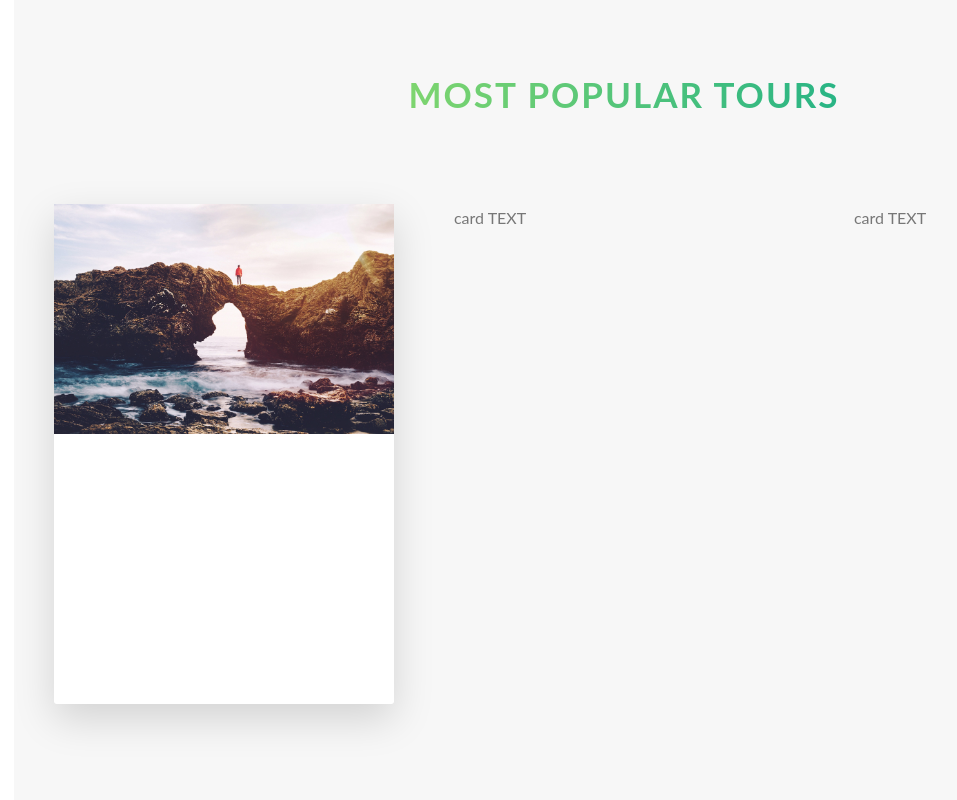
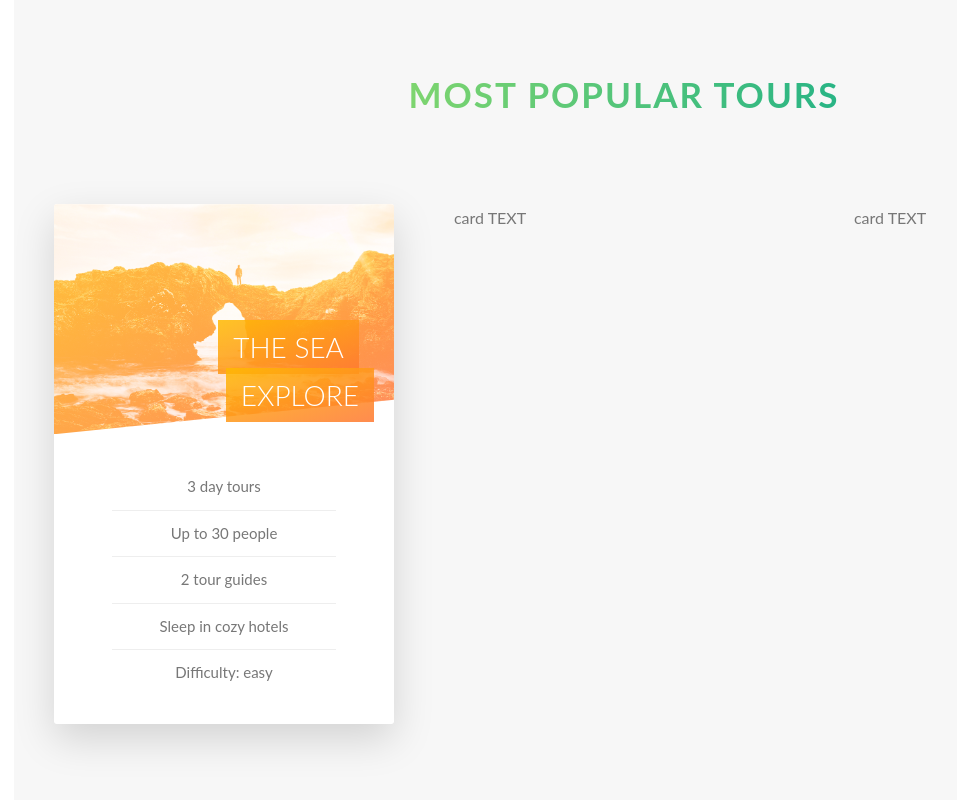
Before and after one commit to Stalker-Pro/My_adaptive_site, a website: page index.html in a window 1280 px wide. Shown: the part 2296-3096 px from the top of the page, without its empty margins (16-973 px from the left). Drawn offline with Linux system fonts and the light colour scheme.

Commit message:
CARD FULL

```diff
--- a/helpInformation(for_dev).txt
+++ b/helpInformation(for_dev).txt
@@ -44,6 +44,10 @@ body {
   translate: -50% -50%;
 
 
+/// ЦЕНТРИРОВАНИЕ для блока
+			margin: 0 auto;
+
+
 /* ЦЕНТРИРОВАНИЕ ПО ГОРИЗОНТАЛИ */
 .row {
     max-width: 114rem;
--- a/index.html
+++ b/index.html
@@ -145,21 +145,33 @@
 					<div class="col-1-of-3">
 						<div class="card">
 							<div class="card__side card__side--front">
+								<div class="card__picture card__picture--1">&nbsp;</div>
 
-								<div class="card__picture card__picture--1">
-									&nbsp;
-								</div>
-
-								<div class="card__heading">
-									Heading
-								</div>
+								<h4 class="card__heading">
+									<span class="card__heading-span card__heading-span--1">
+										The Sea Explore
+									</span>
+								</h4>
 
 								<div class="card__details">
-									Details
+									<ul>
+										<li>3 day tours</li>
+										<li>Up to 30 people</li>
+										<li>2 tour guides</li>
+										<li>Sleep in cozy hotels</li>
+										<li>Difficulty: easy</li>
+									</ul>
 								</div>
 							</div>
 							<div class="card__side card__side--back card__side--back-1">
-								BACK
+								<div class="card__cta">
+									<!--call to action box  -->
+									<div class="card__price-box">
+										<p class="card__price-only">Only</p>
+										<p class="card__price-value">$297</p>
+									</div>
+									<a href="#" class="btn btn--white">Book now!</a>
+								</div>
 							</div>
 						</div>
 					</div>
--- a/sass/abstracts/_variables.scss
+++ b/sass/abstracts/_variables.scss
@@ -11,6 +11,7 @@ $color-tertiary-light: #2998ff;
 $color-tertiary-dark: #5643fa;
 
 $color-grey-light-1: #f7f7f7;
+$color-grey-light-2: #eee;
 
 $color-grey-dark: #777;
 $color-white: #fff;
--- a/sass/components/_card.scss
+++ b/sass/components/_card.scss
@@ -1,64 +1,143 @@
 .card {
-
 	//FUNCTIONALITY
 
 	perspective: 150rem;
 	-moz-perspective: 150rem;
 	position: relative;
-	height: 50rem;
+	height: 52rem;
 
 	&__side {
-		height: 50rem;
-        color: white;
-        font-size: 2rem;
+		height: 52rem;
 		position: absolute;
 		top: 0;
 		left: 0;
 		width: 100%;
-		backface-visibility: hidden;//So that green part is at the back
+		backface-visibility: hidden; //So that green part is at the back
 		border-radius: 3px;
-		box-shadow:$shadow-light;
+		box-shadow: $shadow-light;
+		overflow: hidden; // that it picture doesn't go beyond the frame
 
-		transition: all .8s ease;
+		transition: all 0.8s ease;
 
-		&--front{
-			background-color:$color-white;
-
+		&--front {
+			background-color: $color-white;
 		}
 
-		&--back{
+		&--back {
 			background-color: green;
 			transform: rotateY(180deg);
 
-			&-1{
-				background-image: linear-gradient(to right bottom, $color-secondary-light, $color-secondary-dark);
+			&-1 {
+				background-image: linear-gradient(
+					to right bottom,
+					$color-secondary-light,
+					$color-secondary-dark
+				);
 			}
 		}
 	}
 
-	&:hover &__side--front{
+	&:hover &__side--front {
 		transform: rotateY(-180deg);
 	}
 
-	&:hover &__side--back{
+	&:hover &__side--back {
 		transform: rotateY(0deg); //360
 	}
 
 	//FRONT SIDE STYLING
-	&__picture{
-		background-size: covgit stauser;
+	&__picture {
+		background-size: cover;
 		height: 23rem;
+		background-blend-mode: screen; //That it Gradient don't across Picture
+		-webkit-clip-path: polygon(0 0, 100% 0, 100% 85%, 0 100%);
+		clip-path: polygon(0 0, 100% 0, 100% 85%, 0 100%);
 
-		&--1{
+		&--1 {
+			background-image: linear-gradient(
+					to right bottom,
+					$color-secondary-light,
+					$color-secondary-dark
+				),
+				url(/img/nat-5.jpg);
+		}
+		&--2 {
 			background-image: url(/img/nat-5.jpg);
 		}
-		&--2{
-			background-image: url(/img/nat-5.jpg);
-		}
-		&--3{
+		&--3 {
 			background-image: url(/img/nat-5.jpg);
 		}
 	}
 
+	&__heading {
+		font-size: 2.8rem;
+		font-weight: 300;
+		text-align: right;
+		text-transform: uppercase;
+		color: $color-white;
+		position: absolute;
+		top: 12rem;
+		right: 2rem;
+		width: 75%;
+	}
 
+	&__heading-span {
+		padding: 1rem 1.5rem;
+		-webkit-box-decoration-break: clone; // for other webkit
+		box-decoration-break: clone; // создаёт одинаковое пространство для первой и второй строки
+		&--1 {
+			background-image: linear-gradient(
+				to right bottom,
+				rgba($color-secondary-light, 0.85),
+				rgba($color-secondary-dark, 0.85)
+			);
+		}
+	}
+
+	&__details {
+		padding: 3rem;
+		ul {
+			list-style: none;
+			width: 80%;
+			margin: 0 auto; /// ЦЕНТРИРОВАНИЕ
+			li {
+				text-align: center;
+				font-size: 1.5rem;
+				padding: 1rem;
+
+				&:not(:last-child) {
+					border-bottom: 1px solid $color-grey-light-2;
+				}
+			}
+		}
+	}
+
+	//BACK SIDE STYLING
+	&__cta {
+		position: absolute;
+		top: 50%;
+		left: 50%;
+		width: 90%;
+		transform: translate(-50%, -50%);
+		text-align: center;
+	}
+
+	&__price-box {
+		text-align: center;
+		color: $color-white;
+		margin-bottom: 8rem;
+	}
+
+	&__price-only {
+		font-size: 1.4rem;
+		text-transform: uppercase;
+	}
+
+	&__price-value {
+		font-family: system-ui, -apple-system, BlinkMacSystemFont, 'Segoe UI',
+			Roboto, Oxygen, Ubuntu, Cantarell, 'Open Sans', 'Helvetica Neue',
+			sans-serif;
+		font-size: 6rem;
+		font-weight: 100;
+	}
 }
--- a/sass/layout/_header.scss
+++ b/sass/layout/_header.scss
@@ -10,6 +10,7 @@
   background-position: top;
   position: relative;
 
+  -webkit-clip-path: polygon(0 0, 100% 0, 100% 75vh, 0 100%);
   clip-path: polygon(0 0, 100% 0, 100% 75vh, 0 100%);
 
   &__logo-box{
```
Also changed, not shown: styles(css)/style.css.
